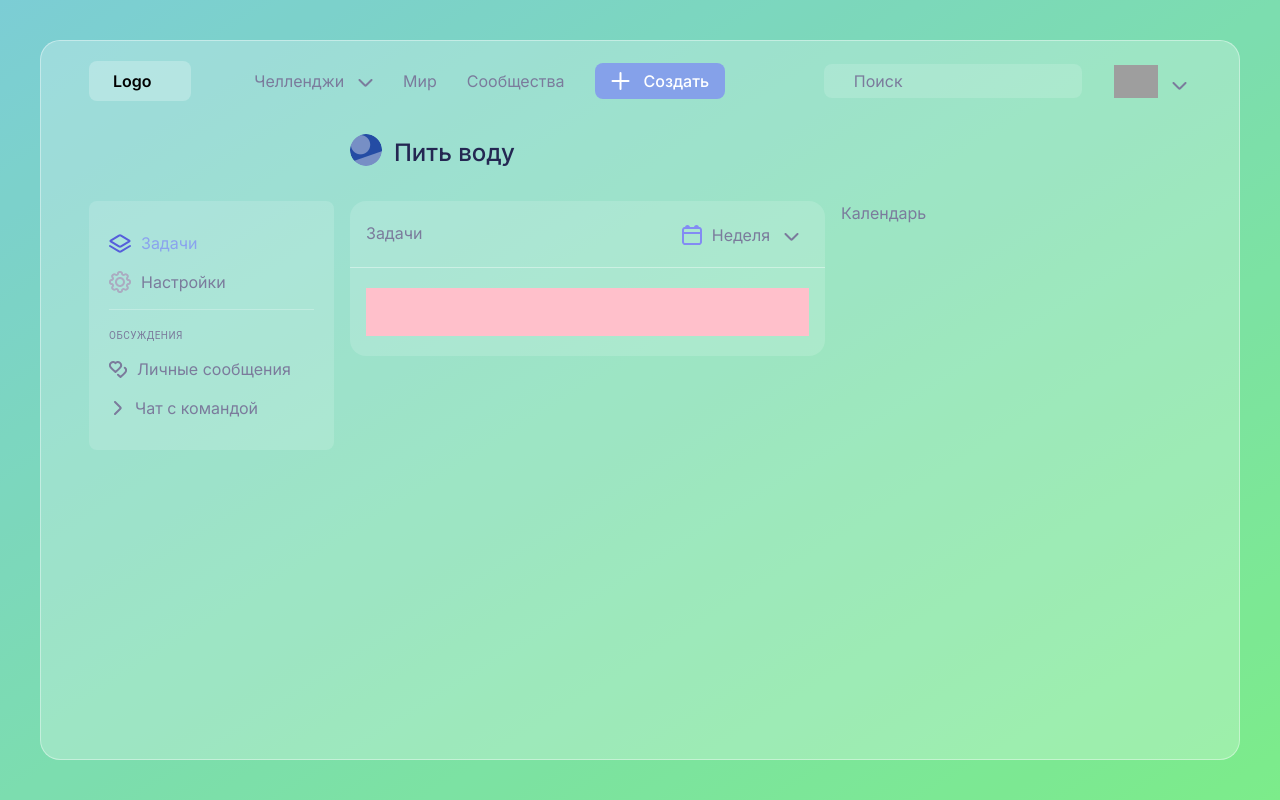
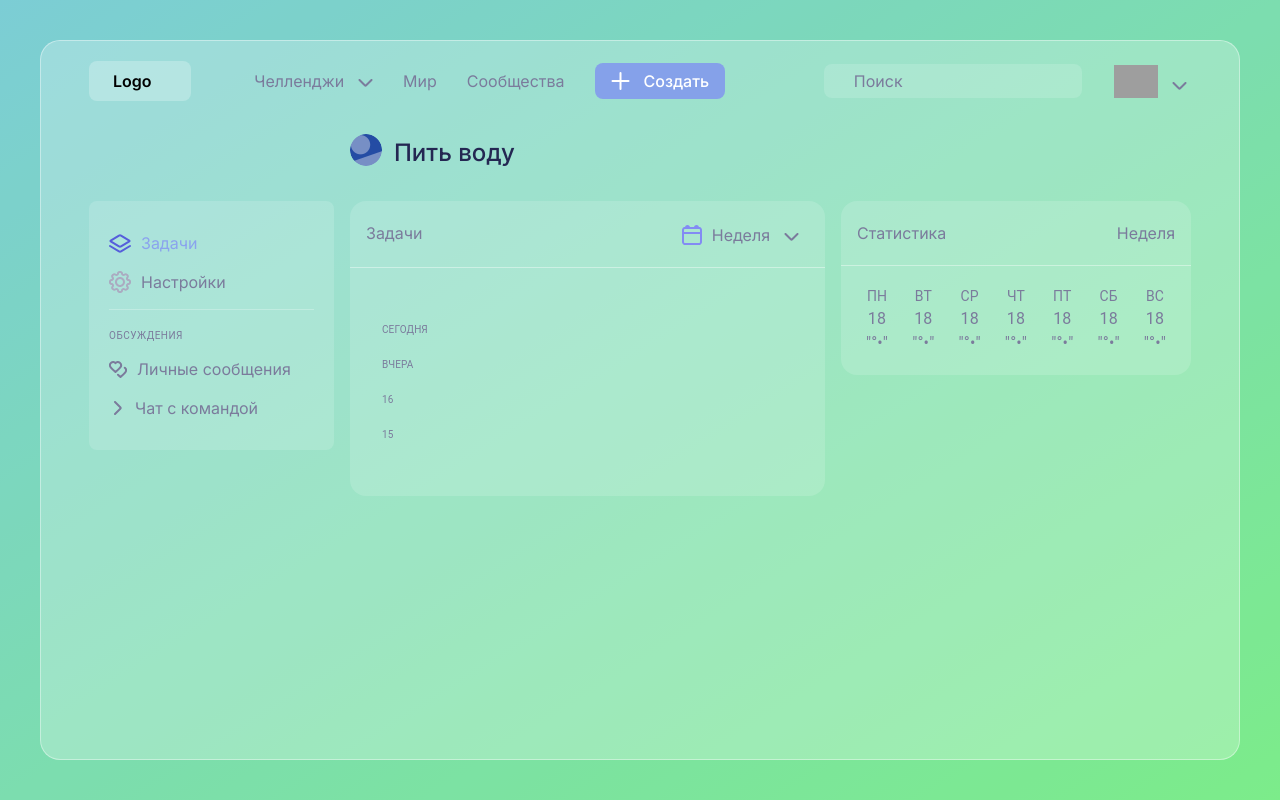
Before and after one commit to EvgeniyNakhay/challenge-web, a Next.js app: page / in a window 1280 px wide. Built offline with nearby package versions, Linux system fonts and the light colour scheme; grey boxes are pictures that could not be loaded; a web font is replaced by a local one.

Commit message:
feat: create function calendar

```diff
--- /dev/null
+++ b/components/MainPage/calendar.tsx
@@ -0,0 +1,44 @@
+import { Box, Typography } from "@mui/material"
+import styles from "./../NavBar/styles/NavBar.module.css";
+
+const dayWeek = ["ПН", "ВТ", "СР", "ЧТ", "ПТ", "СБ", "ВС"];
+
+
+export default function Calendar() {
+  return(
+    <div className={styles.calendar}>
+      <Box sx={{
+        display: "flex",
+        width: '100%',
+        margin: '0 auto',
+        justifyContent: 'space-between',
+      }}>
+        {dayWeek.map((week) => (
+          <Box sx={{
+            display: "flex",
+          }}>
+            <Box sx={{
+              width: '40px',
+              textAlign: 'center',
+            }}>
+              <Typography sx={{
+                fontSize: '14px',
+              }}>
+                {week}
+              </Typography>
+              <Typography>
+                {/* добавить функцию с текущей неделей
+                  написать с учетом высокостного года
+                */}
+                {new Date().getDate()}
+              </Typography>
+              <Typography>
+                "°•"
+              </Typography>
+            </Box>
+          </Box>
+        ))}
+      </Box>
+    </div>
+  );
+}
--- a/components/MainPage/dayChallenge.tsx
+++ b/components/MainPage/dayChallenge.tsx
@@ -25,7 +25,7 @@ export default function DayChallenge() {
       el === new Date().getDate() ? (el = 'СЕГОДНЯ', newArray.push(el)) :
       el === new Date().getDate()-1 ? (el = 'BЧЕРА', newArray.push(el)) : newArray.push(el);
     })
-    // console.log(newArray);
+    console.log(newArray);
     // console.log(arr)
     return newArray;
   }
@@ -35,16 +35,18 @@ export default function DayChallenge() {
   return(
     <Box sx={{
       p: '24px 16px',
-      backgroundColor: 'pink',
+      // backgroundColor: 'pink',
     }}>
-      {listDay.map((day) => {
+      {listDay.map((day) => (
         <Box key={day} sx={{
           p: '10px 0',
-          backgroundColor: 'red',
         }}>
-          {day}
+          <Typography sx={{
+            fontSize: "10px",
+          }}>{day}</Typography>
+
         </Box>
-      })}
+      ))}
     </Box>
   );
 }
--- a/components/MainPage/mainPage.tsx
+++ b/components/MainPage/mainPage.tsx
@@ -2,6 +2,7 @@ import { Container, Box } from '@mui/material';
 import TitlePage from "./titlePage";
 import Aside from './aside';
 import TaskDay from './taskDay';
+import Statistics from './statistic';
 
 export default function Main(){
 
@@ -20,7 +21,7 @@ export default function Main(){
           <TaskDay />
         </Box>
         <Box gridColumn="span 1">
-          <div>Календарь</div>
+          <Statistics />
         </Box>
       </Box>
     </Container>
--- /dev/null
+++ b/components/MainPage/statistic.tsx
@@ -0,0 +1,28 @@
+import { Box, Typography } from "@mui/material"
+import styles from "./../NavBar/styles/NavBar.module.css";
+import Calendar from "./calendar";
+
+export default function Statistics() {
+  return (
+    <div className={styles.statistic_wrapper}>
+      <Box sx={{
+        display: "flex",
+        justifyContent: "space-between",
+        padding: "20px 16px",
+        backgroundColor: "rgba(255, 255, 255, .15)",
+        borderRadius: "16px 16px 0 0",
+        borderBottom: "1px solid rgba(255, 255, 255, .4)",
+      }}>
+        <div>Статистика</div>
+        <div className={styles.statistic_week}>Неделя</div>
+      </Box>
+      <Box sx={{
+        padding: "20px 16px",
+        backgroundColor: "rgba(255, 255, 255, .15)",
+        borderRadius: "0 0 16px 16px",
+      }}>
+        <Calendar />
+      </Box>
+    </div>
+  );
+}
--- a/components/NavBar/styles/NavBar.module.css
+++ b/components/NavBar/styles/NavBar.module.css
@@ -126,3 +126,12 @@
     margin-left: 14px;
     cursor: pointer;
 }
+
+
+
+/*---------------------
+стили статистика (правая часть)
+------------------------*/
+.calendar{
+    margin: 0 auto;
+}
```
